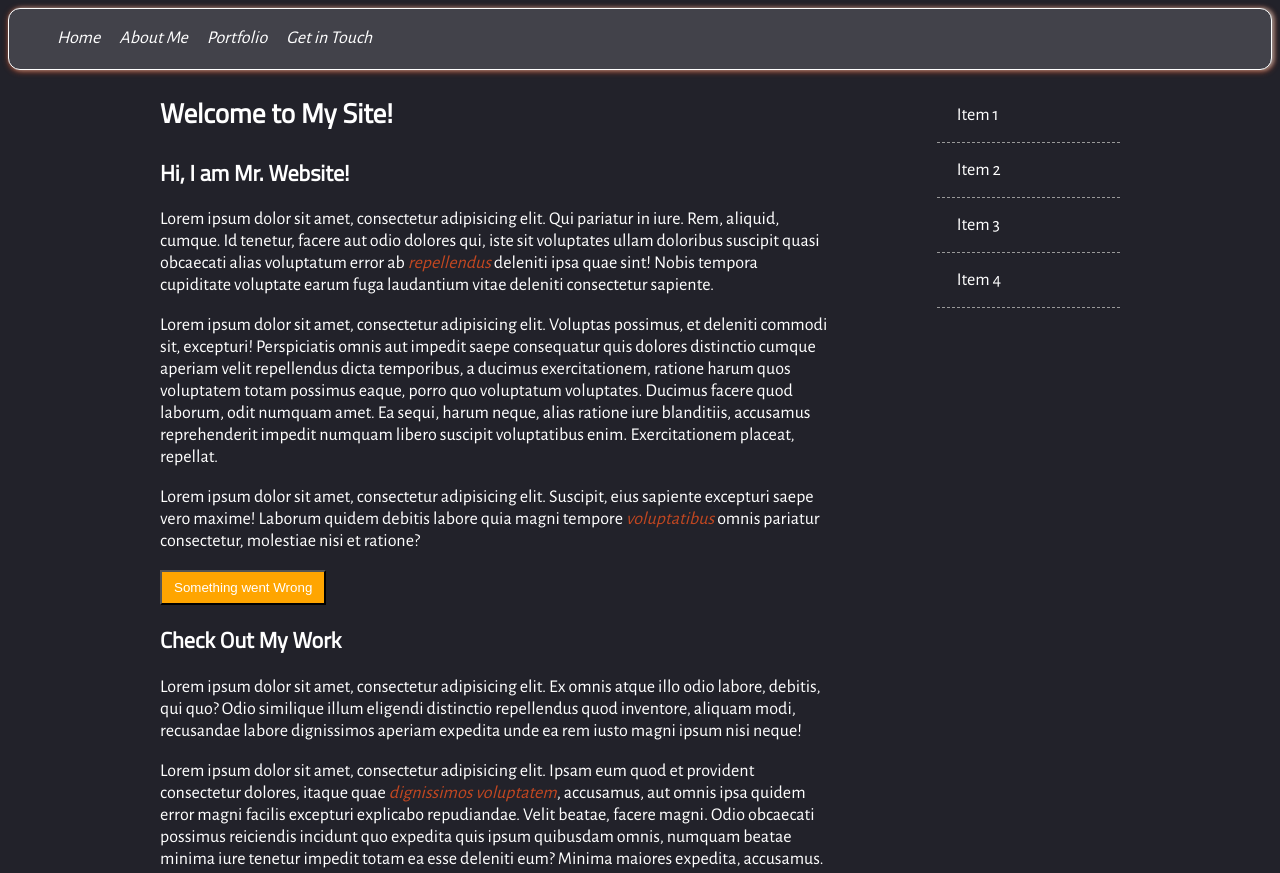
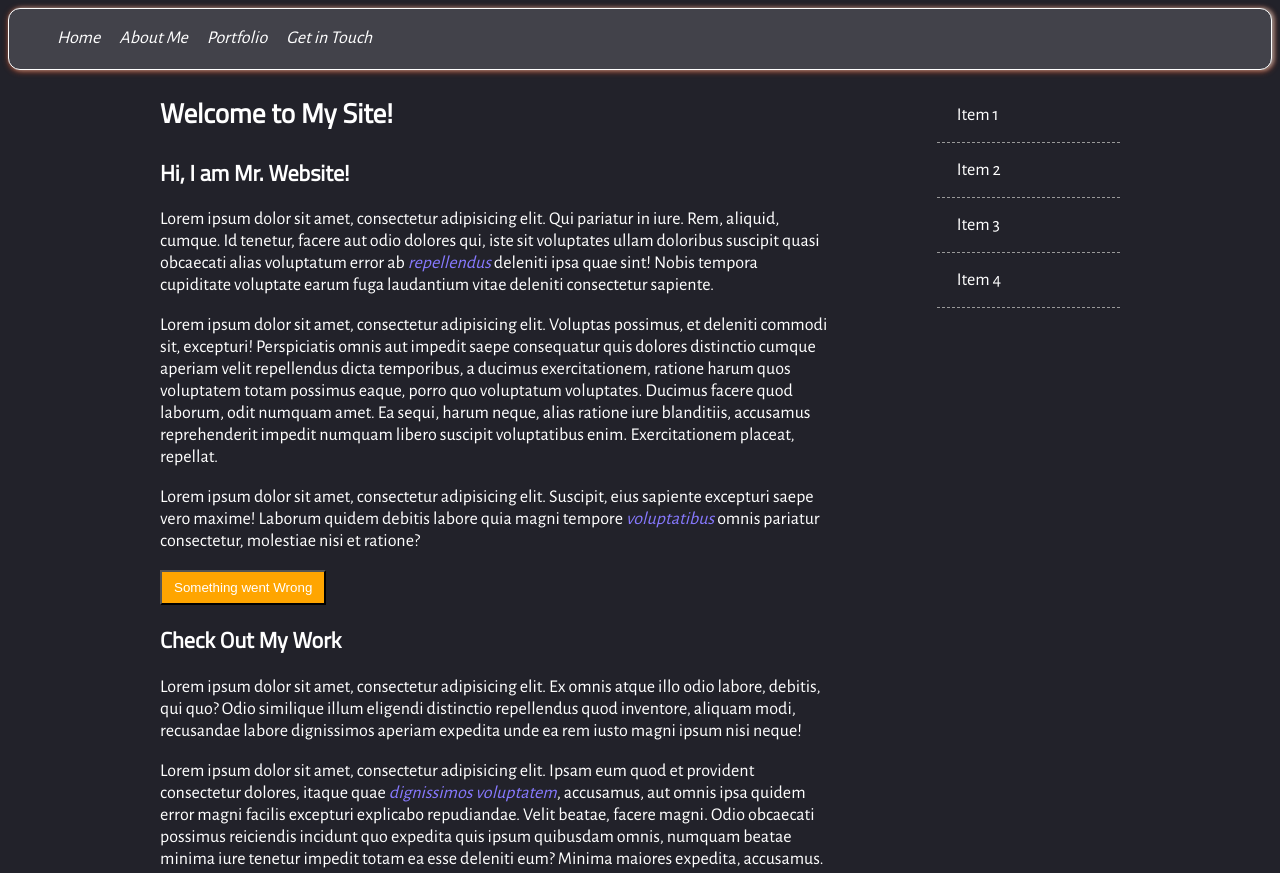
Before and after one commit to Venpresath/Messing-with-Sass, a plain HTML site: page index.html in a window 1280 px wide. Shown: the top 873 px of the page. Drawn offline with nearby package versions, Linux system fonts and the light colour scheme.

Commit message:
playing with loops

```diff
--- a/scss/main.scss
+++ b/scss/main.scss
@@ -1,6 +1,27 @@
 @import "partials/variables";
 @import "partials/mixins";
 @import "partials/functions";
+
+@for $i from 1 through 6 {
+  .col-#{$i}{
+    width: $i * 2em;
+  }
+}
+
+//Each loops!
+// $speakers: bob-banker, patty-plume, sandra-smith;
+// @each $speaker in $speakers {
+//   .#{speaker}-profile {
+//     background-image: url('/img/#{$speaker}.png');
+//   }
+// }
+
+$font-sizes: (tiny: 8px, small: 11px, medium: 13px, large: 18px);
+@each $name, $size in $font-sizes{
+  .#{name}{
+    font-size: $size;
+  }
+}
 
 @include google-font("Alegreya+Sans");
 @include google-font("Titillium+Web");
@@ -51,7 +72,9 @@
 
 a {
   color: $link-color;
-
+  @include blue-beans{
+    color: #8779ff;
+  }
   &:hover {
     color: darken($link-color, 15%);
   }
@@ -151,4 +174,8 @@
   clear: both;
   height: $footer-height;
   background-color: $ternary-color;
+
+  @include rogers-rover {
+    border-top: 5px solid darken($ternary-color, 15%);
+  }
 }
--- a/scss/partials/_mixins.scss
+++ b/scss/partials/_mixins.scss
@@ -1,3 +1,21 @@
+@mixin blue-beans {
+  @if $brand == blue-beans {
+    @content;
+  }
+}
+
+@mixin rogers-rover {
+  @if $brand == rogers-rovers {
+    @content;
+  }
+}
+
+@mixin pastry-pizza {
+  @if $brand == pastry-pizza {
+    @content;
+  }
+}
+
 @mixin tiny-screens() {
   @media only screen and (max-width: 320px) {
     @content;
@@ -24,7 +42,7 @@
 
 @mixin google-font($font) {
   $font: unquote($font);
-  @import url(https://fonts.googleapis.com/css?family=#{$font})
+  @import url(https://fonts.googleapis.com/css?family=#{$font});
 }
 
 @mixin warning {
--- a/scss/partials/_variables.scss
+++ b/scss/partials/_variables.scss
@@ -1,7 +1,7 @@
 // theme
 //allowed values: dark, light, default
 $theme: dark;
-
+$brand: blue-beans;
 
 // === COLORS ===
 $text-color: #222222;
```
Also changed, not shown: css/main.css.
